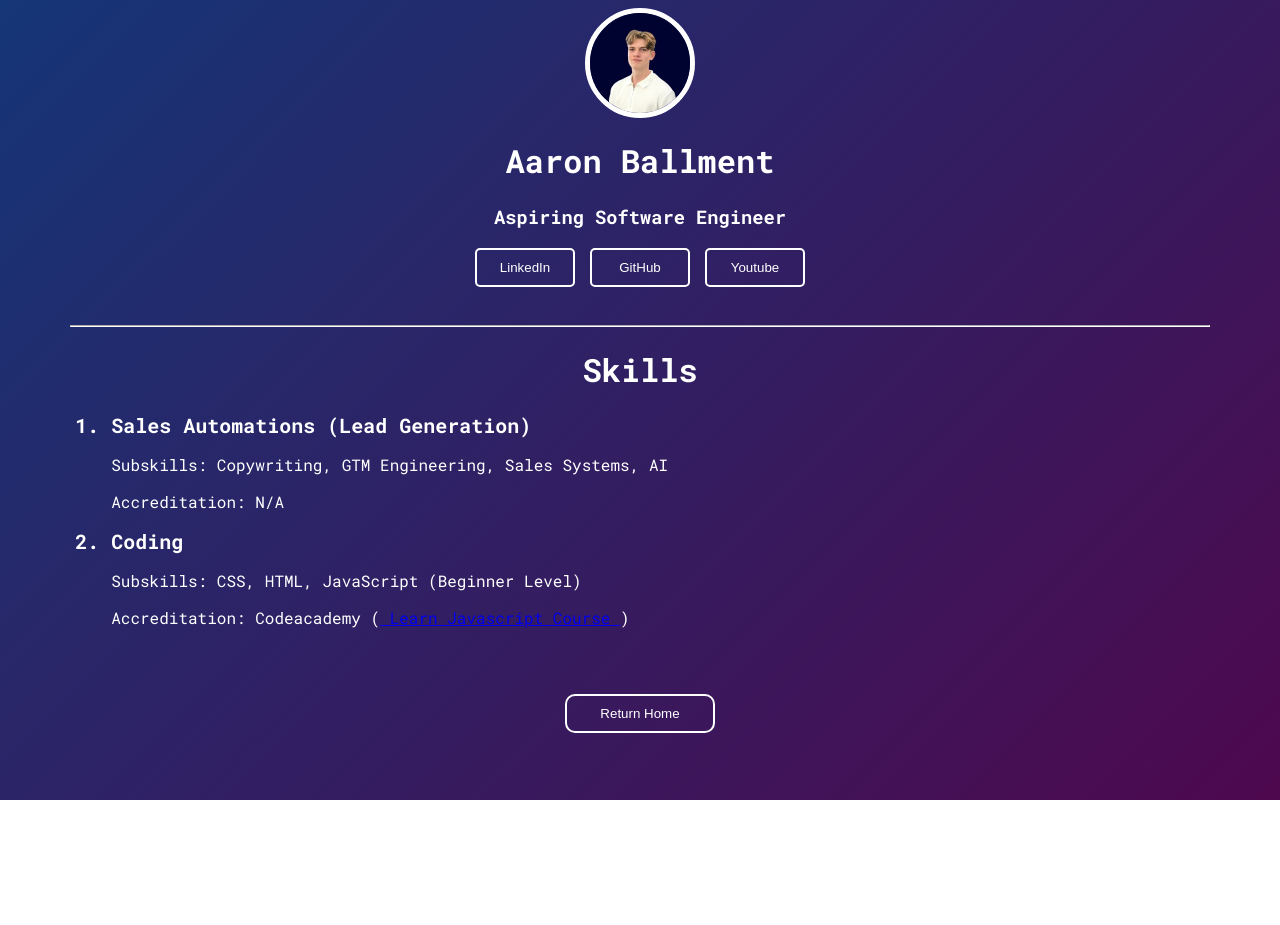
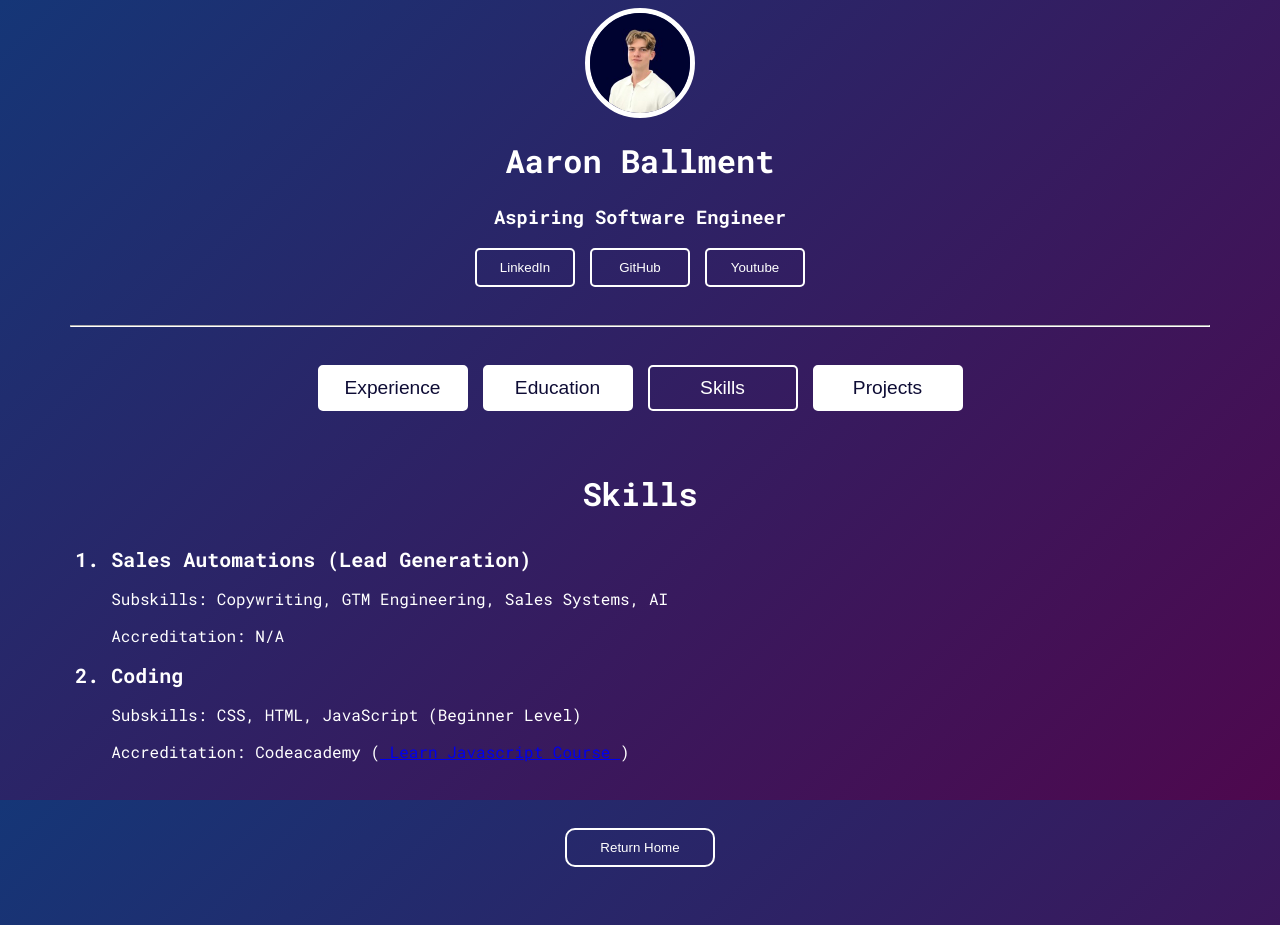
Before and after one commit to aaronballment/portfolio, a plain HTML site: page skills.html in a window 1280 px wide. Before the commit the page ends 800 px from the top, so only its background shows below. Drawn offline with Linux system fonts and the light colour scheme.

Commit message:
updated styles for buttons

```diff
--- a/skills.html
+++ b/skills.html
@@ -28,10 +28,21 @@
                 </a>
             </div>
             <hr class = "divider"/>
+            <div class = "btn_wrapper" id="btn_padding">
+                <a href="experience.html">
+                <button class = "navigation_btn">Experience</button>
+                </a>
+                <a href="education.html">
+                <button class = "navigation_btn">Education</button>
+                </a>
+                <button class = "navigation_btn" id="visited">Skills</button>
+                </a>
+                <a href="projects.html">
+                <button class = "navigation_btn">Projects</button>
+                </a>
+            </div>
             <div>
-                <div class = "heading2">
-                <h1>Skills</h1>
-                </div>
+                <h1 class = "heading">Skills</h1>
                 <div class = "content">
                     <ol>
                         <li class = "list-heading">Sales Automations (Lead Generation)</li>
--- a/styles.css
+++ b/styles.css
@@ -49,6 +49,7 @@ body{
     background-color: #fff;
     color: #0e0c35;
     font-weight: bold;
+    cursor: pointer;
 }
 
 .return{
@@ -64,7 +65,7 @@ body{
     background-color: #fff;
     color: #0e0c35;
     font-weight: bolder;
-
+    cursor: pointer;
 }
 
 .divider{
@@ -94,6 +95,7 @@ body{
 .navigation_btn:hover{
     color: #153677;
     font-weight: bolder;
+    cursor: pointer;
 }
 .heading{
     text-align: center;
@@ -120,6 +122,7 @@ body{
 }
 .projects:hover{
     opacity: 0.5;
+    cursor: pointer;
 }
 
 #ProjectsContainer{
@@ -150,3 +153,7 @@ body{
 #businessCard{
      background-image: url("businessCard.png");
 }
+#visited{
+    background: transparent;
+    color:#fff;
+}
```
Also changed, not shown: education.html (+14 -3 lines), experience.html (+14 -3 lines), projects.html (+13 -0 lines).
